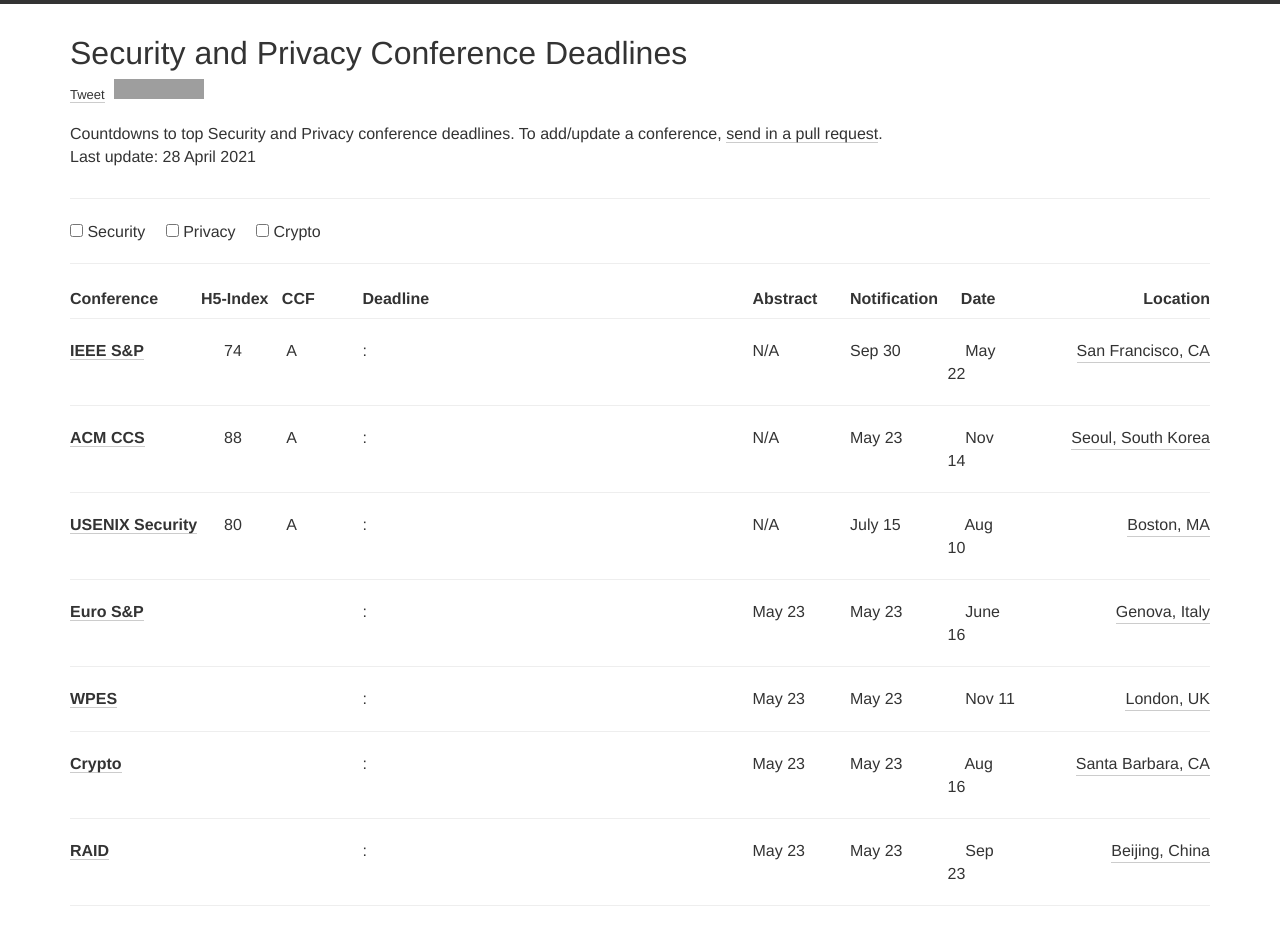
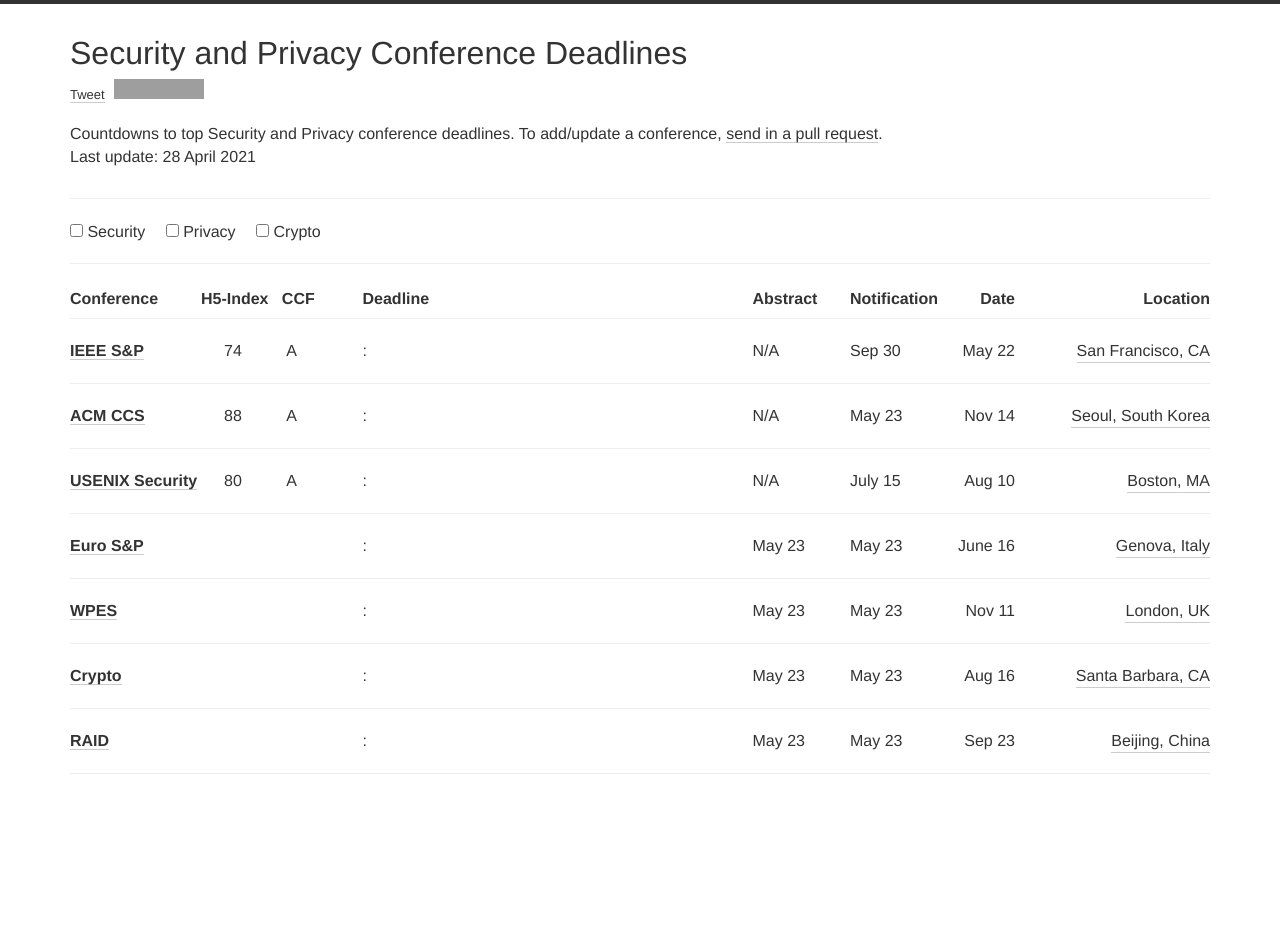
Before and after one commit to jianghaizhi/conference, a Jekyll site: the page built from index.html, in a window 1280 px wide. Built offline with Jekyll 4.4.1, drawn with Linux system fonts in a browser that asks for light colours; nearby versions of some CDN libraries; comment, search, counter and statistics services are not loaded; after the commit the page ends 900 px from its top, so only the background shows below that; grey boxes are pictures that could not be loaded.

Commit message:
Update index.html

```diff
--- a/index.html
+++ b/index.html
@@ -52,7 +52,7 @@
       <div class="col-xs-12 col-md-4"><h2 style="float:center;">Deadline</h2></div>
         <div class="col-xs-12 col-md-1"><h2>Abstract</h2></div>
         <div class="col-xs-12 col-md-1"><h2>Notification</h2></div>
-        <div class="col-xs-12 col-md-1"><h2>&nbsp;&nbsp;&nbsp;Date</h2></div>
+        <div class="col-xs-12 col-md-1"><h2 style="float:right;">Date</h2></div>
         <div class="col-xs-12 col-md-2"><h2 style="float:right;">Location</h2></div>
       </div>
 
@@ -80,8 +80,8 @@
                 {{conf.notification}}
               </div>
               <div class="col-xs-12 col-md-1">
-                <div class="meta">
-                 &nbsp;&nbsp;&nbsp;{{conf.month}} {{conf.date}}
+                <div style="float:right;" class="meta">
+                 {{conf.month}} {{conf.date}}
                  </div>
               </div>
              <div class="col-xs-12 col-md-2">
```
